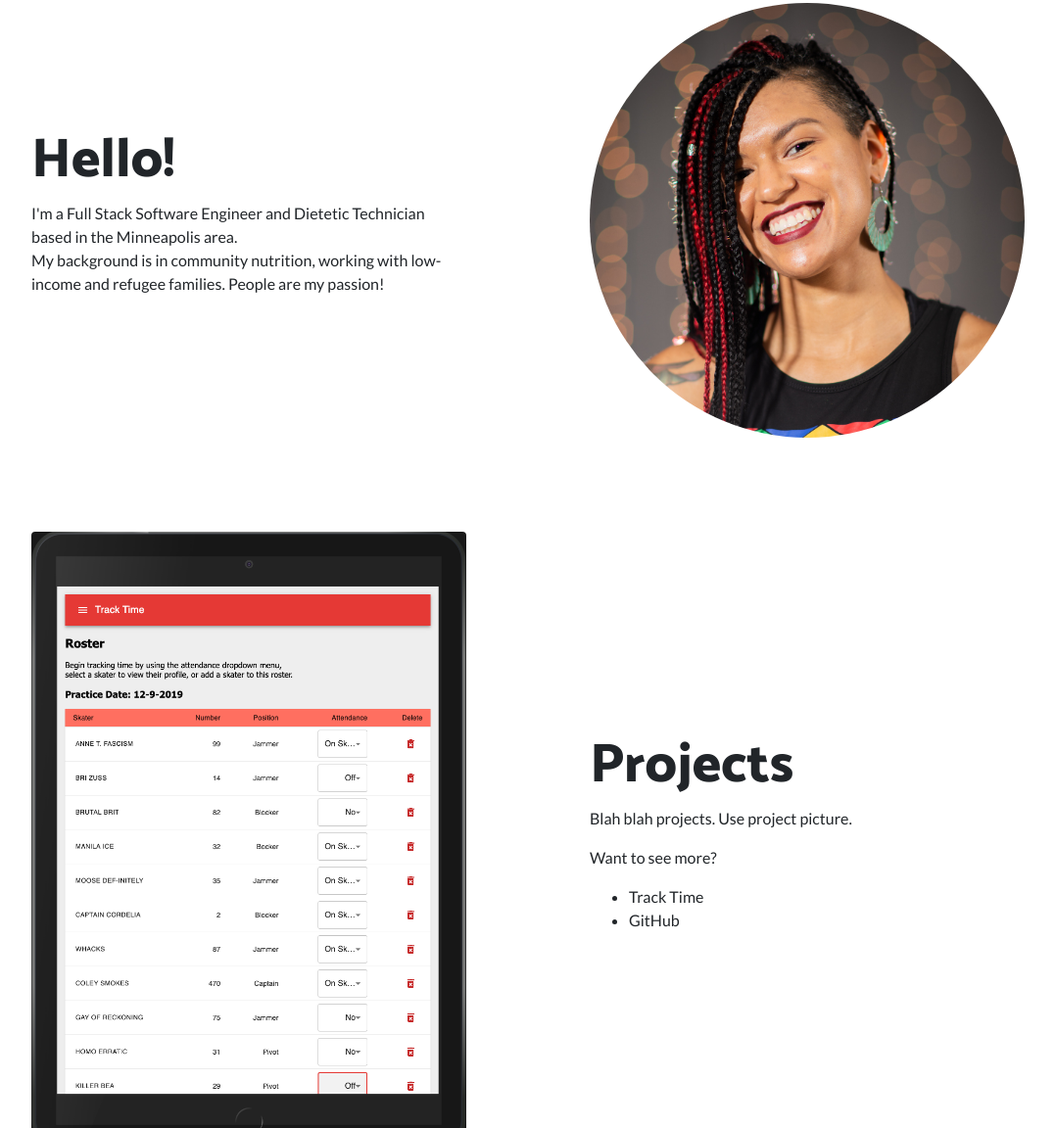
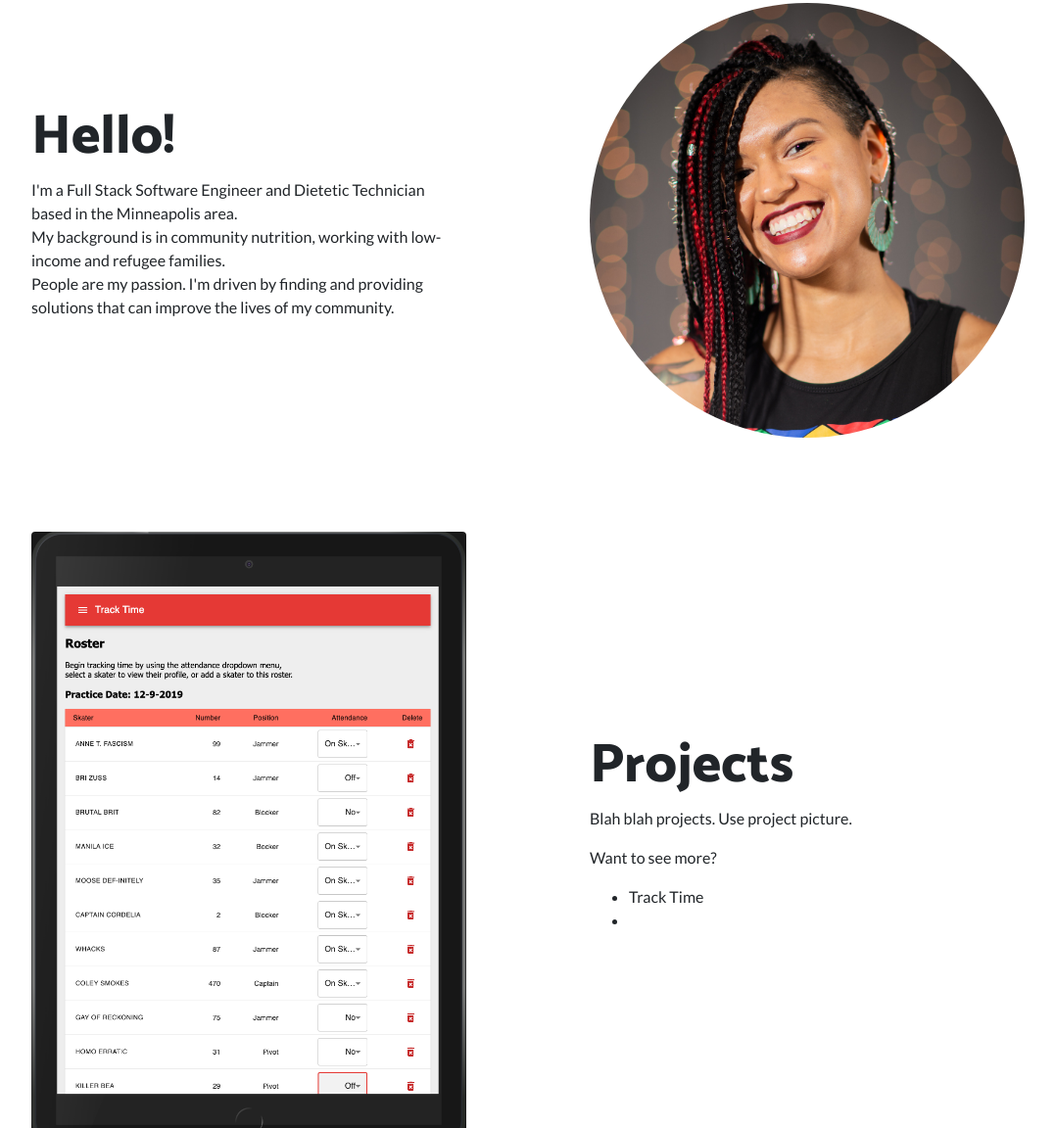
Before and after one commit to sharifa-simon/personal-website, a website: page index.html in a window 1280 px wide. Shown: the part 732-1884 px from the top of the page at 98% size, without its empty margins (101-1178 px from the left). Drawn offline with Linux system fonts and the light colour scheme.

Commit message:
change hello paragraph

```diff
--- a/index.html
+++ b/index.html
@@ -72,8 +72,9 @@
             <div class="p-5">
               <h2 class="display-4">Hello! </h2>
               <p>I'm a Full Stack Software Engineer and Dietetic Technician based in the Minneapolis area.
-                <br />My background is in community nutrition, working with low-income and refugee families. People
-                are my passion!</p>
+                <br />My background is in community nutrition, working with low-income and refugee families.
+                <br />People
+                are my passion. I'm driven by finding and providing solutions that can improve the lives of my community.</p>
 
             </div>
 
@@ -98,7 +99,7 @@
             <p>Want to see more?</p>
             <ul>
               <li>Track Time</li>
-              <li>GitHub</li>
+              <li></li>
             </ul>
 
           </div>
```
